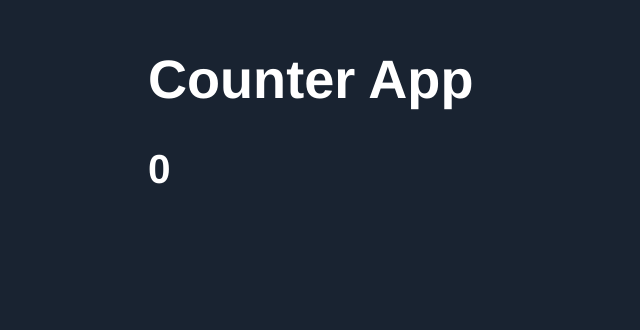
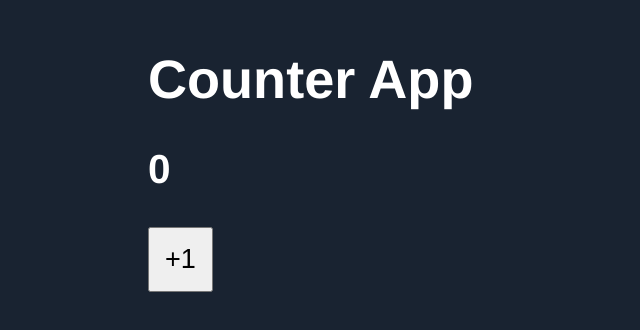
Before and after one commit to alecorodri/counter_app, a React (Vite) app: page / in a window 1280 px wide. Shown: the part 136-466 px from the top of the page, without its empty margins (0-640 px from the left). Built offline with nearby package versions, Linux system fonts and the light colour scheme.

Commit message:
OnClick event

```diff
--- a/src/CounterApp.jsx
+++ b/src/CounterApp.jsx
@@ -5,13 +5,18 @@ import PropTypes from 'prop-types'
 
 export const CounterApp = ({ value }) => {
 
+    const handAdd = (event, newValue) => {
+
+    }
 
     return (
         <>
             <h1> Counter App </h1>
-            <div>
-                <h2> {value} </h2>
-            </div>
+            <h2> {value} </h2>
+            <button onClick={ handAdd }>
+                +1
+
+            </button>
 
         </>
 
--- a/src/styles.css
+++ b/src/styles.css
@@ -6,3 +6,9 @@ html, body {
     font-size: 1.3rem;
     padding: 70px;
 }
+
+
+button {
+    padding: 15px;
+    font-size: 1.3rem;
+}
```
